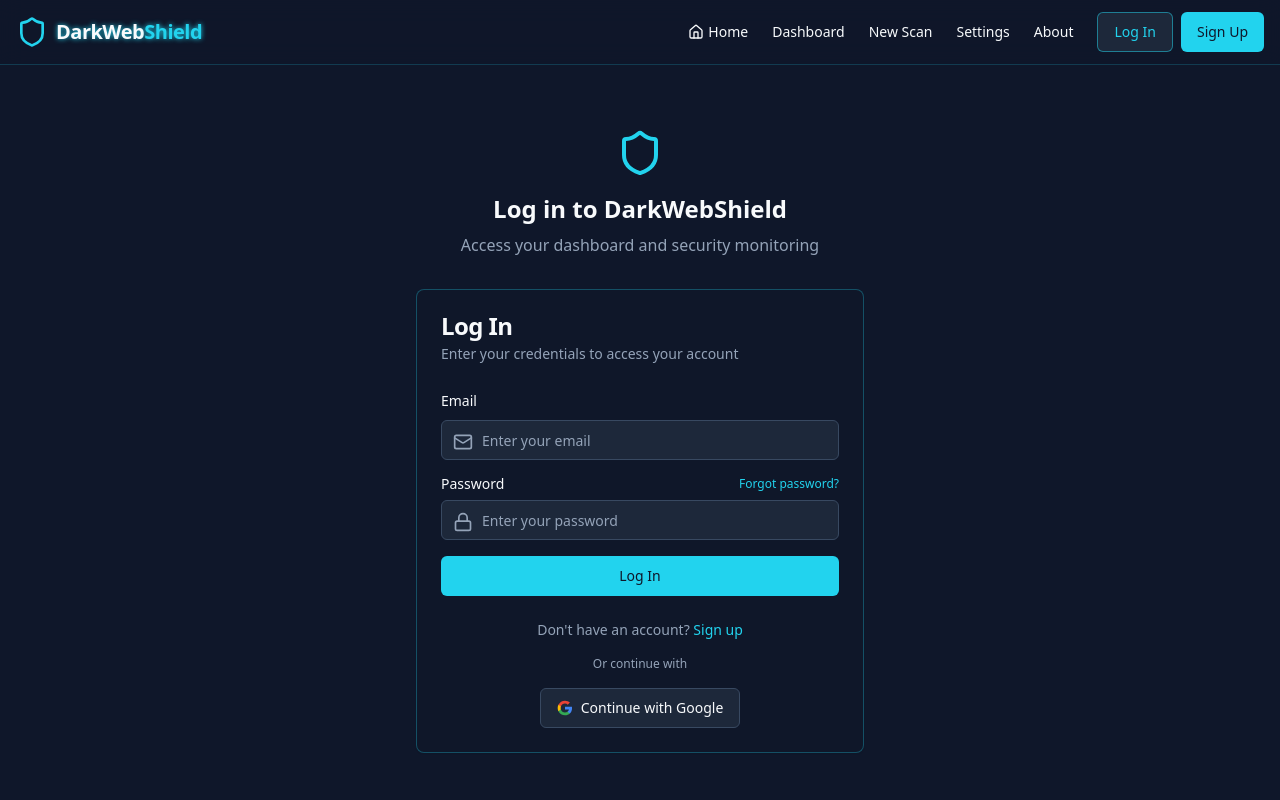
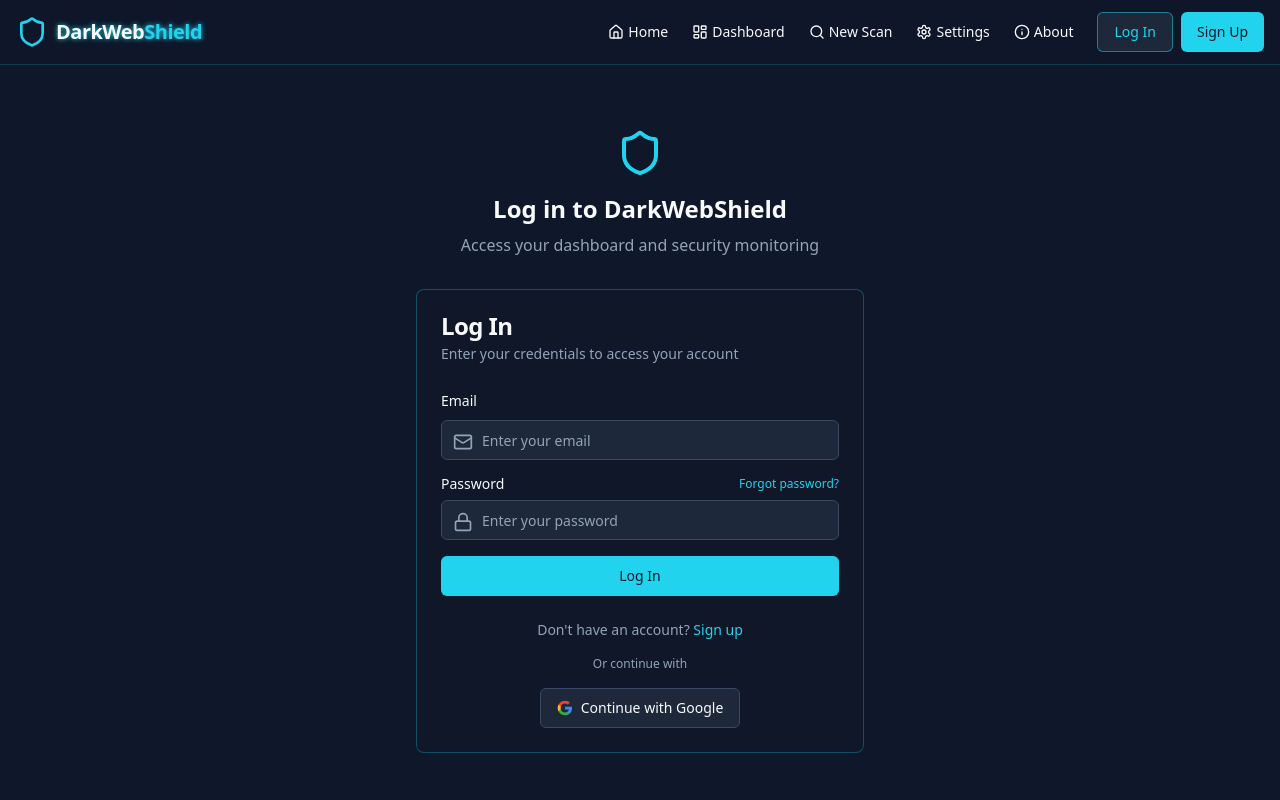
Before and after one commit to karthikraja-crypto/DarkWebShield, a React (Vite) app: page /login in a window 1280 px wide. Shown: the top 800 px of the page. Built offline with nearby package versions, Linux system fonts and the light colour scheme.

Commit message:
Add navigation icons
Add icons to the navigation links for better visual clarity.

```diff
--- a/src/components/Navbar.tsx
+++ b/src/components/Navbar.tsx
@@ -2,7 +2,7 @@
 import React, { useContext } from 'react';
 import { Link, useNavigate } from 'react-router-dom';
 import { Button } from '@/components/ui/button';
-import { Shield, Menu, X, User, LogOut, Settings, CreditCard, Home } from 'lucide-react';
+import { Shield, Menu, X, User, LogOut, Settings, CreditCard, Home, LayoutDashboard, Search, InfoIcon } from 'lucide-react';
 import {
   DropdownMenu,
   DropdownMenuContent,
@@ -62,16 +62,28 @@ const Navbar = () => {
             </div>
           </Link>
           <Link to="/dashboard" className="text-sm font-medium text-foreground hover:text-cyber-primary transition-colors">
-            Dashboard
+            <div className="flex items-center gap-1">
+              <LayoutDashboard className="h-4 w-4" />
+              <span>Dashboard</span>
+            </div>
           </Link>
           <Link to="/scan" className="text-sm font-medium text-foreground hover:text-cyber-primary transition-colors">
-            New Scan
+            <div className="flex items-center gap-1">
+              <Search className="h-4 w-4" />
+              <span>New Scan</span>
+            </div>
           </Link>
           <Link to="/settings" className="text-sm font-medium text-foreground hover:text-cyber-primary transition-colors">
-            Settings
+            <div className="flex items-center gap-1">
+              <Settings className="h-4 w-4" />
+              <span>Settings</span>
+            </div>
           </Link>
           <Link to="/about" className="text-sm font-medium text-foreground hover:text-cyber-primary transition-colors">
-            About
+            <div className="flex items-center gap-1">
+              <InfoIcon className="h-4 w-4" />
+              <span>About</span>
+            </div>
           </Link>
 
           {isLoggedIn && user ? (
@@ -98,7 +110,7 @@ const Navbar = () => {
                 <DropdownMenuSeparator />
                 <DropdownMenuItem asChild>
                   <Link to="/dashboard" className="cursor-pointer flex items-center">
-                    <User className="mr-2 h-4 w-4" />
+                    <LayoutDashboard className="mr-2 h-4 w-4" />
                     <span>Dashboard</span>
                   </Link>
                 </DropdownMenuItem>
@@ -110,7 +122,7 @@ const Navbar = () => {
                 </DropdownMenuItem>
                 <DropdownMenuItem asChild>
                   <Link to="/scan" className="cursor-pointer flex items-center">
-                    <Shield className="mr-2 h-4 w-4" />
+                    <Search className="mr-2 h-4 w-4" />
                     <span>New Scan</span>
                   </Link>
                 </DropdownMenuItem>
@@ -156,28 +168,40 @@ const Navbar = () => {
             className="block p-2 text-sm font-medium text-foreground hover:bg-cyber-primary/10 rounded-md"
             onClick={() => setIsMenuOpen(false)}
           >
-            Dashboard
+            <div className="flex items-center gap-2">
+              <LayoutDashboard className="h-4 w-4" />
+              <span>Dashboard</span>
+            </div>
           </Link>
           <Link
             to="/scan"
             className="block p-2 text-sm font-medium text-foreground hover:bg-cyber-primary/10 rounded-md"
             onClick={() => setIsMenuOpen(false)}
           >
-            New Scan
+            <div className="flex items-center gap-2">
+              <Search className="h-4 w-4" />
+              <span>New Scan</span>
+            </div>
           </Link>
           <Link
             to="/settings"
             className="block p-2 text-sm font-medium text-foreground hover:bg-cyber-primary/10 rounded-md"
             onClick={() => setIsMenuOpen(false)}
           >
-            Settings
+            <div className="flex items-center gap-2">
+              <Settings className="h-4 w-4" />
+              <span>Settings</span>
+            </div>
           </Link>
           <Link
             to="/about"
             className="block p-2 text-sm font-medium text-foreground hover:bg-cyber-primary/10 rounded-md"
             onClick={() => setIsMenuOpen(false)}
           >
-            About
+            <div className="flex items-center gap-2">
+              <InfoIcon className="h-4 w-4" />
+              <span>About</span>
+            </div>
           </Link>
 
           {isLoggedIn && user ? (
```
